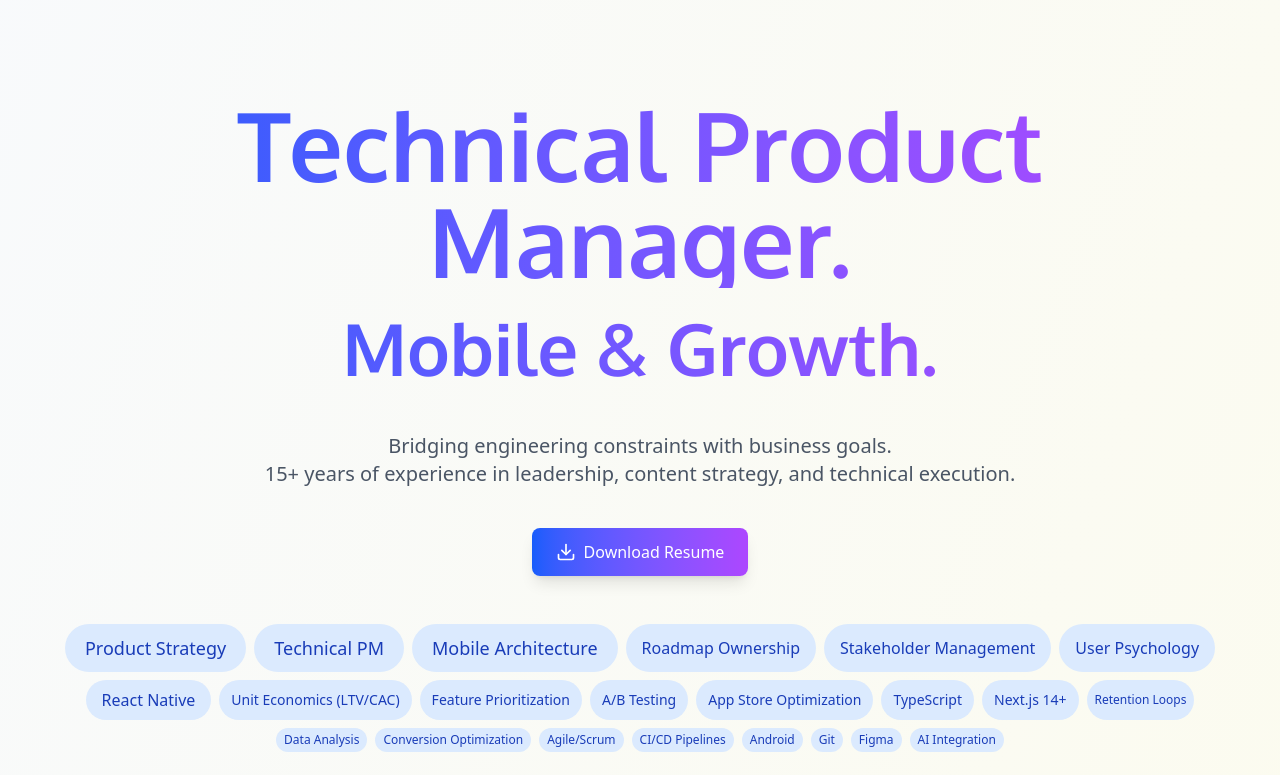
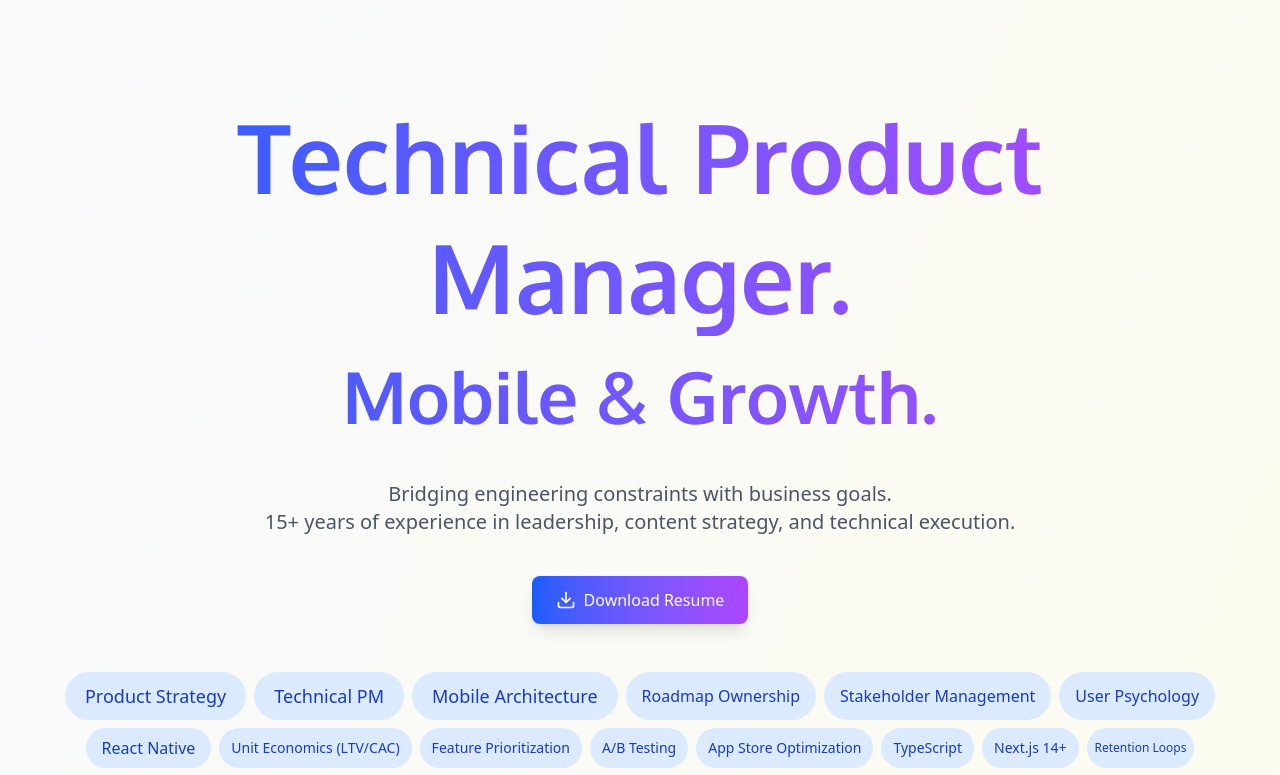
Before and after one commit to sanderbell/sanderbelldev2, a React (Vite) app: page / in a window 1280 px wide. Shown: the top 775 px of the page. Built offline with nearby package versions, Linux system fonts and the light colour scheme.

Commit message:
Add leading-tight class to header for improved text alignment

```diff
--- a/src/App.tsx
+++ b/src/App.tsx
@@ -232,7 +232,7 @@ function App() {
       <div className="max-w-6xl mx-auto fade-in">
         <div className="text-center my-12">
           <div className="p-6 mb-6">
-            <h1 className="text-4xl sm:text-6xl md:text-8xl font-black bg-gradient-to-r from-blue-600 to-purple-500 text-transparent bg-clip-text">
+            <h1 className="text-4xl sm:text-6xl md:text-8xl font-black bg-gradient-to-r from-blue-600 to-purple-500 text-transparent bg-clip-text leading-tight">
               Technical Product Manager.{' '}
             </h1>
             <br />
```
